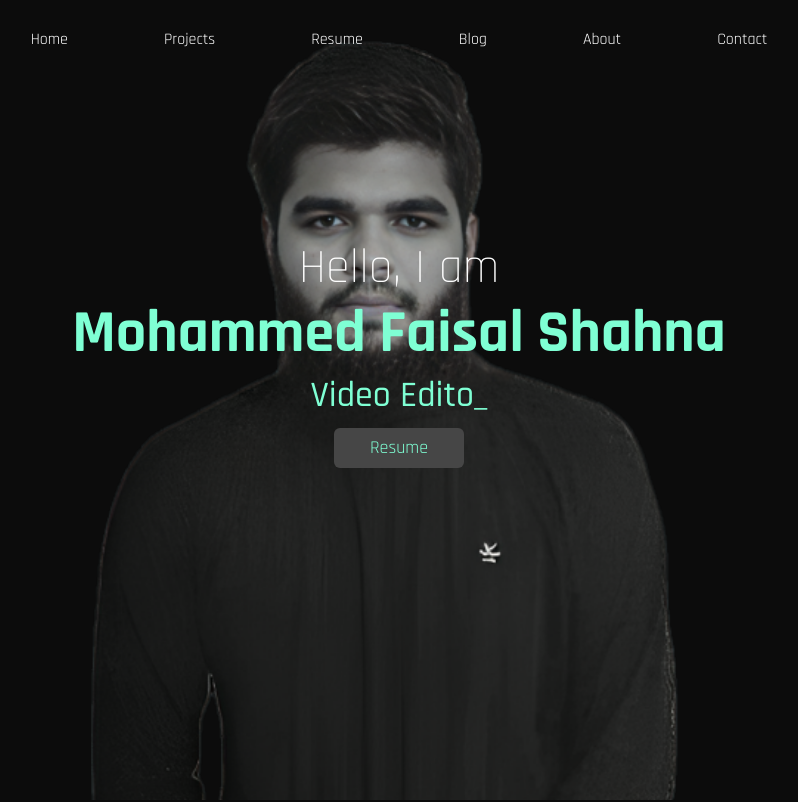
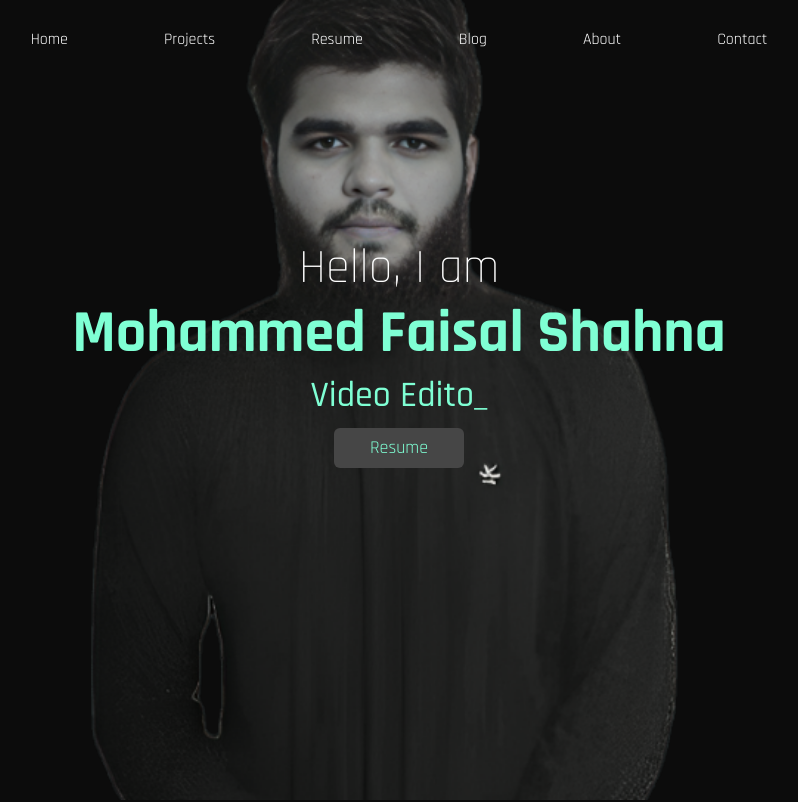
Before and after one commit to mdfaisalshn/mdfaisalshn, a website: page index.html in a window 1280 px wide. Shown: the top 802 px of the page, without its empty margins (241-1039 px from the left). Drawn offline with nearby package versions, Linux system fonts and the light colour scheme.

Commit message:
image set

```diff
--- a/index.html
+++ b/index.html
@@ -14,7 +14,7 @@
     <link rel="icon" type="image/x-icon" href="2.png">
 </head>
 <body class="bg-[#0c0c0c] text-white" style="font-family: 'Rajdhani', sans-serif;">
-    <nav id="nav" class="intro flex justify-start items-center flex-col space-y-[55%] lg:space-y-[15%] text-white bg-cover h-[100vh]" style="background-image: url(2.png);">
+    <nav id="nav" class="intro flex justify-start items-center flex-col space-y-[55%] lg:space-y-[15%] text-white bg-no-repeat bg-center bg-cover h-[100vh]" style="background-image: url(2.png);">
         <ul class="flex justify-center items-center space-x-8 sm:space-x-1 lg:space-x-24 pt-7">
             <li class=" text-xs sm:text-base cursor-pointer hover:text-[#7fffd4]"><a href="https://www.mdfaisalshahna.com">Home</a></li>
             <li class=" text-xs sm:text-base cursor-pointer hover:text-[#7fffd4]"><a href="#projects">Projects</a></li>
```
